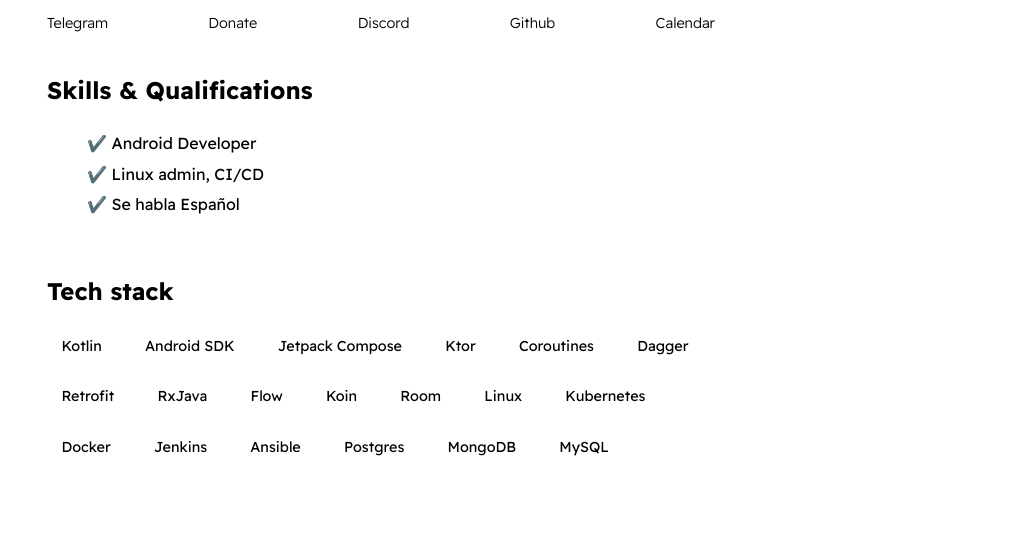
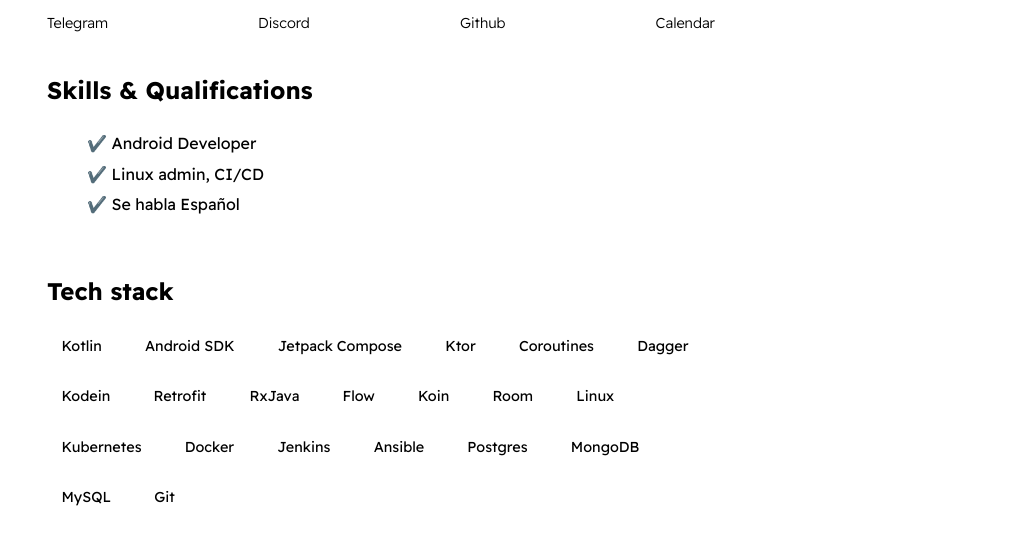
Before and after one commit to S0lrdSd/Resume, a plain HTML site: page index.html in a window 1280 px wide. Shown: the part 252-796 px from the top of the page, without its empty margins (259-1280 px from the left). Drawn offline with Linux system fonts and the light colour scheme.

Commit message:
Update index.html

```diff
--- a/index.html
+++ b/index.html
@@ -23,7 +23,6 @@
             <section class="section--page">
                 <div id="socials--list">
                     <a href="https://t.me/S0lrdSd" target="_blank">Telegram</a>
-                    <a href="https://boosty.to/jyrmruw" target="_blank">Donate</a>
                     <a href="https://discordapp.com/users/1111611596356198432" target="_blank">Discord</a>
                     <a href="https://github.com/S0lrdSd" target="_blank">Github</a>
                     <a href="https://calendly.com/s0lrs" target="_blank">Calendar</a>
@@ -46,6 +45,7 @@
                     <div class="card--techstack"><span>Ktor</span></div>
                     <div class="card--techstack"><span>Coroutines</span></div>
                     <div class="card--techstack"><span>Dagger</span></div>
+                    <div class="card--techstack"><span>Kodein</span></div>
                     <div class="card--techstack"><span>Retrofit</span></div>
                     <div class="card--techstack"><span>RxJava</span></div>
                     <div class="card--techstack"><span>Flow</span></div>
@@ -59,6 +59,7 @@
                     <div class="card--techstack"><span>Postgres</span></div>
                     <div class="card--techstack"><span>MongoDB</span></div>
                     <div class="card--techstack"><span>MySQL</span></div>
+                    <div class="card--techstack"><span>Git</span></div>
                 </div>
             </section>
         </div>
```
